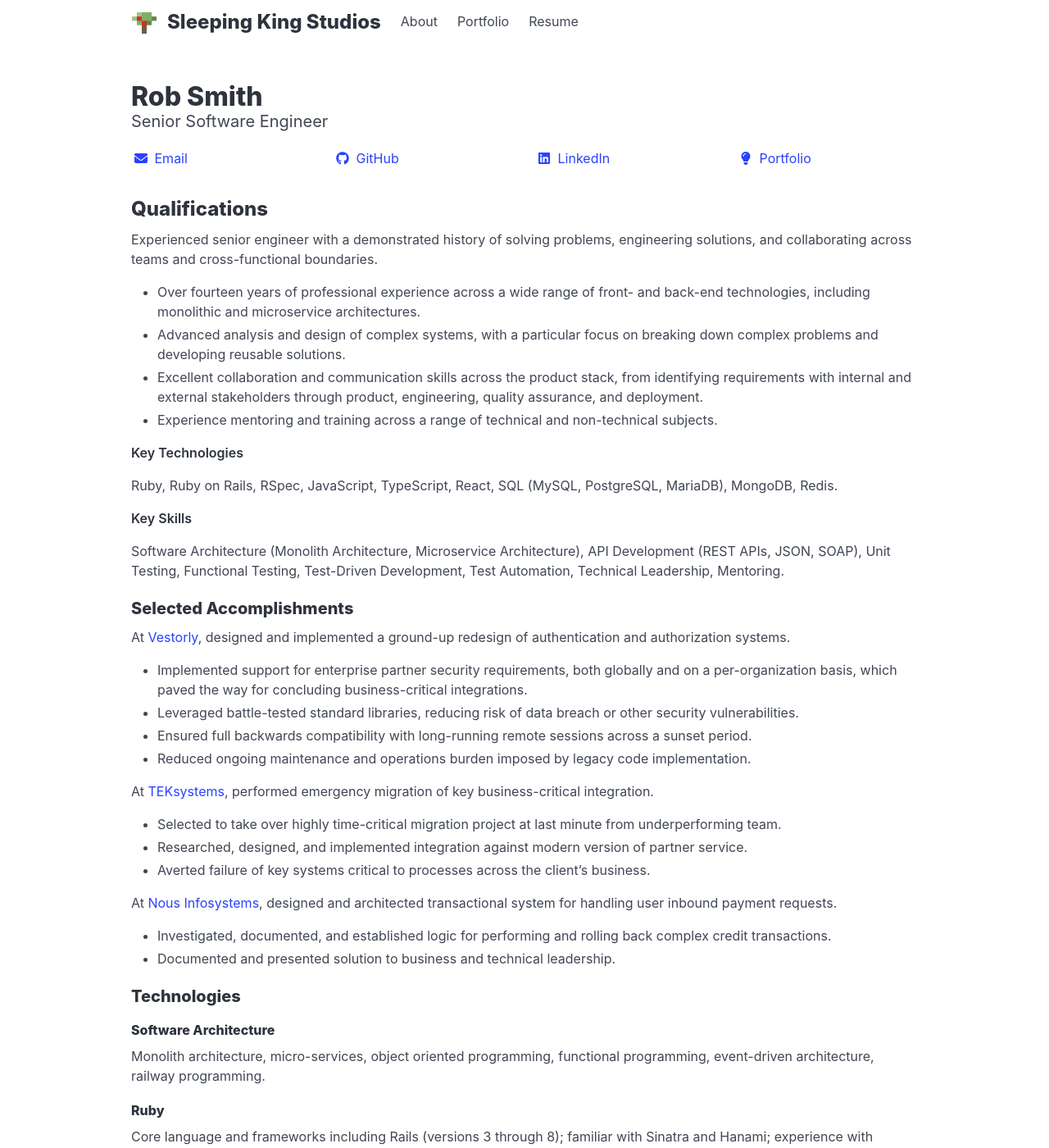
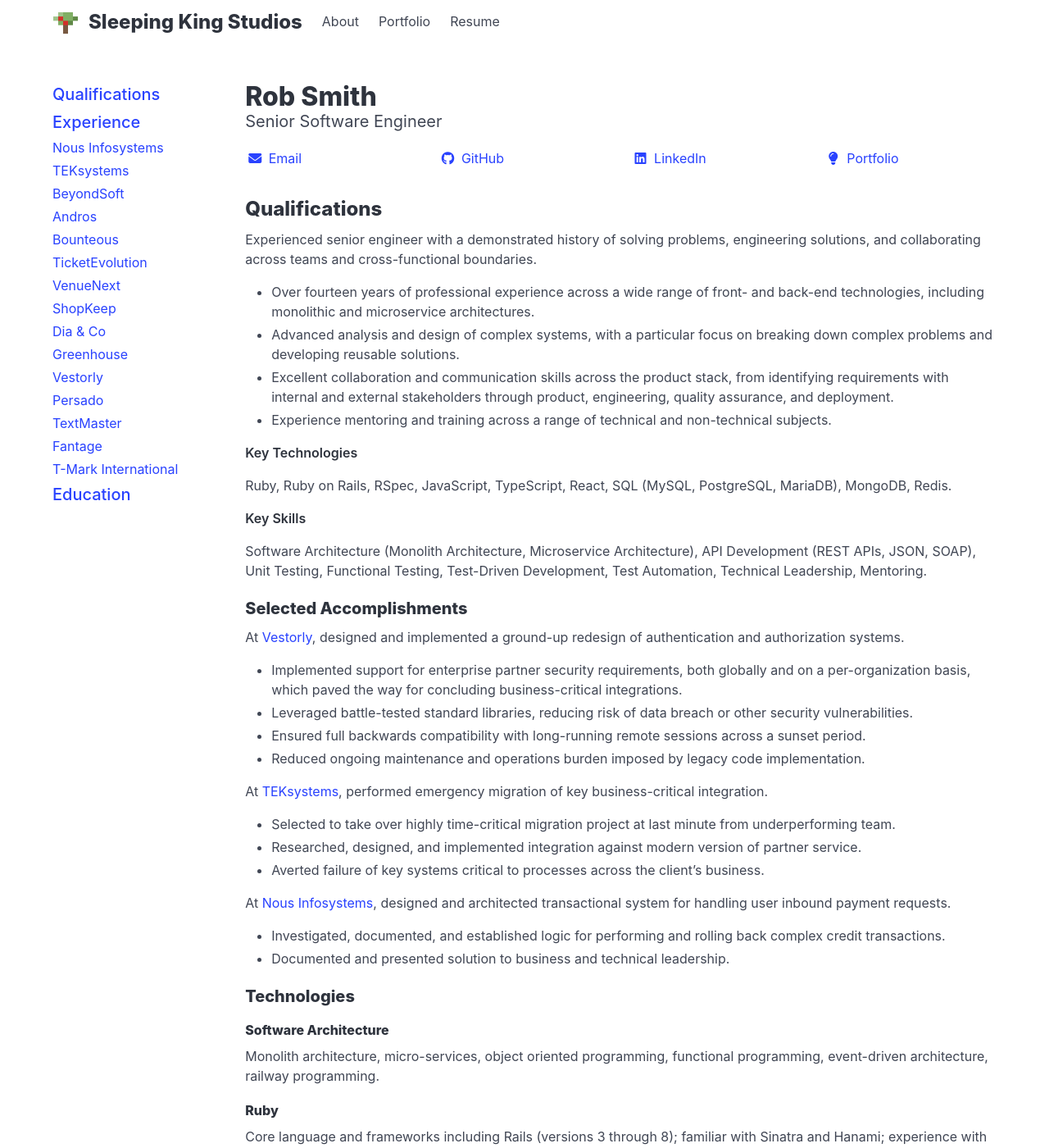
Before and after one commit to sleepingkingstudios/sleepingkingstudios.github.io, a Jekyll site: the page built from resume.md, in a window 1280 px wide and 1400 px high. Shown: the whole window at 82% size. Built offline with Jekyll 4.4.1, drawn with Linux system fonts in a browser that asks for light colours; some of the changed text lies outside the part shown.

Commit message:
Implement Left Sidebar layout.

```diff
--- a/_includes/pages/footer.md
+++ b/_includes/pages/footer.md
@@ -1,7 +1,7 @@
 <footer>
   {% if page.breadcrumbs %}
   <div class="section">
-    <div class="container is-max-desktop">
+    <div class="container is-max-{{include.max-width}}">
       <nav class="breadcrumb" aria-label="breadcrumbs">
         <ul>
           {% for breadcrumb in page.breadcrumbs %}
--- a/_includes/pages/main.md
+++ b/_includes/pages/main.md
@@ -1,5 +1,5 @@
 <main class="section" style="flex: 1;">
-  <div class="container is-max-desktop content">
+  <div class="container is-max-{{include.max-width}} content">
     {{ content }}
   </div>
 </main>
--- /dev/null
+++ b/_includes/pages/navbar.md
@@ -0,0 +1,37 @@
+<script type="module">
+  import NavbarController from "{{site.baseurl}}/assets/javascript/navbar-controller.js";
+
+  window.Stimulus.register("navbar", NavbarController);
+</script>
+
+<div class="container is-max-{{include.max-width}}">
+  <nav class="navbar" role="navigation" aria-label="main navigation" data-controller="navbar">
+    <div class="navbar-brand">
+      <a class="navbar-item" href="{{site.baseurl}}/">
+        <figure class="image is-32x32" style="top: 0.25rem;">
+          <img src="{{site.baseurl}}/assets/images/favicon.png" />
+        </figure>
+        <span class="title is-size-4">Sleeping King Studios</span>
+      </a>
+      <a role="button" class="navbar-burger" aria-label="menu" aria-expanded="false" data-action="click->navbar#toggle" data-navbar-target="button">
+        <span aria-hidden="true"></span>
+        <span aria-hidden="true"></span>
+        <span aria-hidden="true"></span>
+        <span aria-hidden="true"></span>
+      </a>
+    </div>
+    <div id="primary-navigation" class="navbar-menu" data-navbar-target="menu">
+      <div class="navbar-start">
+        <a href="{{site.baseurl}}/about" class="navbar-item">
+          About
+        </a>
+        <a class="navbar-item">
+          Portfolio
+        </a>
+        <a href="{{site.baseurl}}/resume" class="navbar-item">
+          Resume
+        </a>
+      </div>
+    </div>
+  </nav>
+</div>
--- /dev/null
+++ b/_includes/pages/side-nav-item.md
@@ -0,0 +1,14 @@
+<li style="list-style: none;">
+  <a href="{{include.url}}" class="is-size-5 has-text-weight-medium">
+    {{ include.label }}
+  </a>
+  {% if include.children %}
+  <ul class="is-hidden-touch mt-1 ml-0">
+    {% for child in include.children %}
+    <li style="list-style: none;">
+      <a href="{{child.url}}">{{ child.label }}</a>
+    </li>
+    {% endfor %}
+  </ul>
+  {% endif %}
+</li>
--- /dev/null
+++ b/_includes/pages/side-nav.md
@@ -0,0 +1,7 @@
+<nav>
+  <ul class="ml-0">
+    {% for item in include.navigation %}
+    {% include pages/side-nav-item.md label=item.label url=item.url children=item.children %}
+    {% endfor %}
+  </ul>
+</nav>
--- a/_layouts/basic.md
+++ b/_layouts/basic.md
@@ -2,44 +2,8 @@
 layout: default
 ---
 
-<div class="container is-max-desktop">
-  <nav class="navbar" role="navigation" aria-label="main navigation" data-controller="navbar">
-    <div class="navbar-brand">
-      <a class="navbar-item" href="{{site.baseurl}}/">
-        <figure class="image is-32x32" style="top: 0.25rem;">
-          <img src="{{site.baseurl}}/assets/images/favicon.png" />
-        </figure>
-        <span class="title is-size-4">Sleeping King Studios</span>
-      </a>
-      <a role="button" class="navbar-burger" aria-label="menu" aria-expanded="false" data-action="click->navbar#toggle" data-navbar-target="button">
-        <span aria-hidden="true"></span>
-        <span aria-hidden="true"></span>
-        <span aria-hidden="true"></span>
-        <span aria-hidden="true"></span>
-      </a>
-    </div>
-    <div id="primary-navigation" class="navbar-menu" data-navbar-target="menu">
-      <div class="navbar-start">
-        <a href="{{site.baseurl}}/about" class="navbar-item">
-          About
-        </a>
-        <a class="navbar-item">
-          Portfolio
-        </a>
-        <a href="{{site.baseurl}}/resume" class="navbar-item">
-          Resume
-        </a>
-      </div>
-    </div>
-  </nav>
-</div>
+{% include pages/navbar.md max-width="desktop" %}
 
-{% include pages/main.md %}
+{% include pages/main.md max-width="desktop" %}
 
-{% include pages/footer.md %}
-
-<script type="module">
-  import NavbarController from "{{site.baseurl}}/assets/javascript/navbar-controller.js";
-
-  window.Stimulus.register("navbar", NavbarController);
-</script>
+{% include pages/footer.md max-width="desktop" %}
--- a/_layouts/hero.html
+++ b/_layouts/hero.html
@@ -26,6 +26,6 @@
   </div>
 </header>
 
-{% include pages/main.md %}
+{% include pages/main.md max-width="desktop" %}
 
-{% include pages/footer.md %}
+{% include pages/footer.md max-width="desktop" %}
--- /dev/null
+++ b/_layouts/left-sidebar.html
@@ -0,0 +1,20 @@
+---
+layout: default
+---
+
+{% include pages/navbar.md max-width="widescreen" %}
+
+<main class="section" style="flex: 1;">
+  <div class="container is-max-widescreen content">
+    <div class="columns">
+      <aside class="column is-one-fifth is-sticky">
+        {% include pages/side-nav.md navigation=page.navigation %}
+      </aside>
+      <div class="column">
+        {{ content }}
+      </div>
+    </div>
+  </div>
+</main>
+
+{% include pages/footer.md max-width="widescreen" %}
--- a/assets/stylesheets/page.css
+++ b/assets/stylesheets/page.css
@@ -8,3 +8,12 @@
   display: flex;
   flex-direction: column
 }
+
+.is-sticky {
+  position: sticky;
+  display: inline-block;
+  top: 0;
+  bottom: 0;
+  max-height: 100vh;
+  overflow-y: scroll;
+}
--- a/resume.md
+++ b/resume.md
@@ -1,11 +1,49 @@
 ---
-layout: basic
+layout: left-sidebar
 breadcrumbs:
   - label: Home
     url: '/'
   - label: Resume
 stylesheets:
   - assets/stylesheets/resume.css
+navigation:
+  - label: Qualifications
+    url: '#qualifications'
+  - label: Experience
+    url: '#experience'
+    children:
+      - label: Nous Infosystems
+        url: '#nous-infosystems'
+      - label: TEKsystems
+        url: '#teksystems'
+      - label: BeyondSoft
+        url: '#beyondsoft'
+      - label: Andros
+        url: '#andros'
+      - label: Bounteous
+        url: '#bounteous'
+      - label: TicketEvolution
+        url: '#ticket-evolution'
+      - label: VenueNext
+        url: '#venuenext'
+      - label: ShopKeep
+        url: '#shopkeep'
+      - label: 'Dia & Co'
+        url: '#dia-and-co'
+      - label: Greenhouse
+        url: '#greenhouse'
+      - label: Vestorly
+        url: '#vestorly'
+      - label: Persado
+        url: '#persado'
+      - label: TextMaster
+        url: '#text-master'
+      - label: Fantage
+        url: '#fantage'
+      - label: T-Mark International
+        url: '#tmark'
+  - label: Education
+    url: '#education'
 ---
 
 <p class="title">Rob Smith</p>
@@ -55,7 +93,7 @@
   </div>
 </div>
 
-<h1 class="is-size-4">Qualifications</h1>
+<h1 id="qualifications" class="is-size-4">Qualifications</h1>
 
 Experienced senior engineer with a demonstrated history of solving problems, engineering solutions, and collaborating across teams and cross-functional boundaries.
 
@@ -121,7 +159,7 @@
 
 Foundational knowledge of Python, interested in work in Flask or Django frameworks. Interest in Elixir and Phoenix.
 
-<h1 class="is-size-4">Experience</h1>
+<h1 id="experience" class="is-size-4">Experience</h1>
 
 <details open id="nous-infosystems" class="block job-history">
   <summary>
@@ -345,7 +383,7 @@
         <h2 class="is-size-5 is-inline-block">
           Senior&nbsp;Software&nbsp;Engineer
           <span class="is-inline-block has-text-weight-normal">at</span>
-          TicketEvolution
+          VenueNext
         </h2>
       </div>
       <div class="column is-one-quarter has-text-right-tablet">
@@ -668,7 +706,7 @@
   </ul>
 </details>
 
-<h1 class="is-size-4">Education</h1>
+<h1 id="education" class="is-size-4">Education</h1>
 
 <details open id="tmark" class="block job-history">
   <summary>
```
